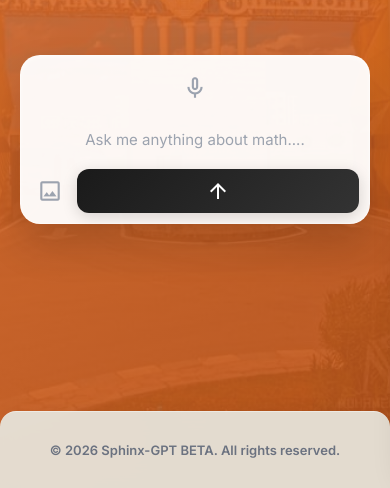
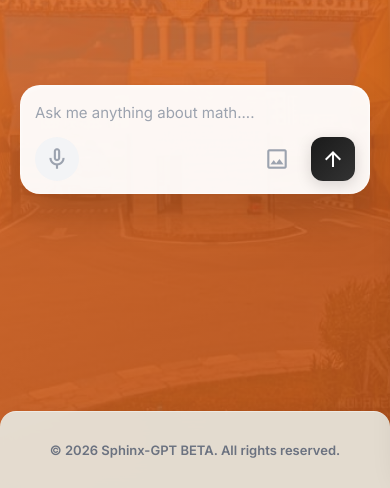
Before and after one commit to mojhairt/Sphinx-GPT-Beta, a website built with Vite: page index.html in a window 390 px wide. Shown: the part 356-844 px from the top of the page. Built offline with nearby package versions, Linux system fonts and the light colour scheme; no server answers.

Commit message:
Fix search container alignment on mobile using CSS grid

```diff
--- a/style.css
+++ b/style.css
@@ -671,29 +671,57 @@ body {
     }
 
     .search-container {
-        flex-direction: column;
+        display: grid;
+        grid-template-columns: 1fr auto;
+        /* mic takes left, actions take right */
+        grid-template-rows: auto auto;
+        /* input on top, buttons below */
+        gap: 10px;
+        padding: 12px 14px;
+        background: rgba(255, 255, 255, 0.95);
+        border-radius: 20px;
         height: auto;
-        border-radius: 20px;
-        padding: 10px;
-        gap: 10px;
-        background: rgba(255, 255, 255, 0.95);
     }
 
     .search-input {
+        grid-column: 1 / -1;
+        /* span full width */
+        grid-row: 1;
         width: 100%;
-        text-align: center;
-        padding: 10px 0;
+        text-align: left;
+        padding: 5px 0;
+    }
+
+    .search-container>.mic-btn {
+        grid-column: 1;
+        grid-row: 2;
+        justify-self: start;
+        width: 44px;
+        height: 44px;
+        background-color: #F3F4F6;
+        /* Optional: give it a slight background like in screenshot */
     }
 
     .search-actions {
-        width: 100%;
-        justify-content: space-between;
+        grid-column: 2;
+        grid-row: 2;
+        display: flex;
+        justify-content: flex-end;
+        align-items: center;
+        gap: 12px;
+        width: auto;
+    }
+
+    .upload-btn {
+        width: 44px;
+        height: 44px;
     }
 
     .send-btn {
-        width: 100%;
+        width: 44px;
+        height: 44px;
         border-radius: 12px;
-        height: 44px;
+        padding: 0;
     }
 }
 
```
